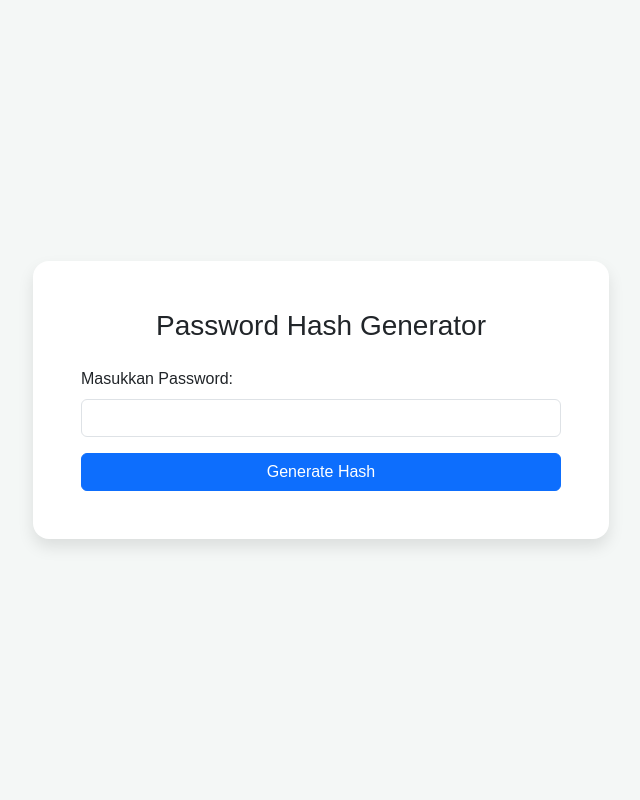
After one commit to mughie77/jurnal-guru, a PHP site: page /jurnal-mengajar/hash_test.php in a window 1280 px wide. The commit adds this page. Shown: the whole page, without its empty margins (319-959 px from the left). Run offline with PHP 8.4, Linux system fonts and the light colour scheme.

Commit message:
feat: Add password hash generator utility
Creates a new file, hash_test.php, which provides a simple UI
to generate secure password hashes.

The script includes a form to input a plain-text password and
displays the resulting hash generated by `password_hash()` with
the `PASSWORD_DEFAULT` algorithm. This is a helpful utility
for developers needing to create password hashes manually for
database entries.

```diff
--- /dev/null
+++ b/hash_test.php
@@ -0,0 +1,71 @@
+<?php
+$password_hash = '';
+$plain_password = '';
+
+if ($_SERVER['REQUEST_METHOD'] == 'POST' && !empty($_POST['password'])) {
+    $plain_password = $_POST['password'];
+    // Membuat hash dari password menggunakan algoritma default (saat ini BCRYPT)
+    $password_hash = password_hash($plain_password, PASSWORD_DEFAULT);
+}
+?>
+<!DOCTYPE html>
+<html lang="id">
+<head>
+    <meta charset="UTF-8">
+    <meta name="viewport" content="width=device-width, initial-scale=1.0">
+    <title>PHP Password Hash Generator</title>
+    <link href="https://cdn.jsdelivr.net/npm/bootstrap@5.3.3/dist/css/bootstrap.min.css" rel="stylesheet">
+    <style>
+        body {
+            background-color: #f4f7f6;
+            display: flex;
+            justify-content: center;
+            align-items: center;
+            height: 100vh;
+            font-family: sans-serif;
+        }
+        .container {
+            max-width: 600px;
+        }
+        .card {
+            border: none;
+            border-radius: 1rem;
+            box-shadow: 0 0.5rem 1rem rgba(0,0,0,0.1);
+        }
+        .word-wrap {
+            word-wrap: break-word;
+            background-color: #e9ecef;
+            padding: 1rem;
+            border-radius: 0.5rem;
+        }
+    </style>
+</head>
+<body>
+    <div class="container">
+        <div class="card">
+            <div class="card-body p-5">
+                <h3 class="card-title text-center mb-4">Password Hash Generator</h3>
+                <form action="hash_test.php" method="POST">
+                    <div class="mb-3">
+                        <label for="password" class="form-label">Masukkan Password:</label>
+                        <input type="text" class="form-control" id="password" name="password" required>
+                    </div>
+                    <button type="submit" class="btn btn-primary w-100">Generate Hash</button>
+                </form>
+
+                <?php if ($password_hash): ?>
+                <div class="mt-5">
+                    <hr>
+                    <h4 class="mt-4">Hasil:</h4>
+                    <p><strong>Password Asli:</strong> <?= htmlspecialchars($plain_password) ?></p>
+                    <p><strong>Hash yang Dihasilkan (untuk disalin ke database):</strong></p>
+                    <div class="p-3 bg-light border rounded word-wrap">
+                        <code><?= htmlspecialchars($password_hash) ?></code>
+                    </div>
+                </div>
+                <?php endif; ?>
+            </div>
+        </div>
+    </div>
+</body>
+</html>
```
Also changed, not shown: admin/guru.php (+74 -11 lines), guru/isi_jurnal.php (+7 -1 lines), jurnal_mengajar.sql (+14 -0 lines).
